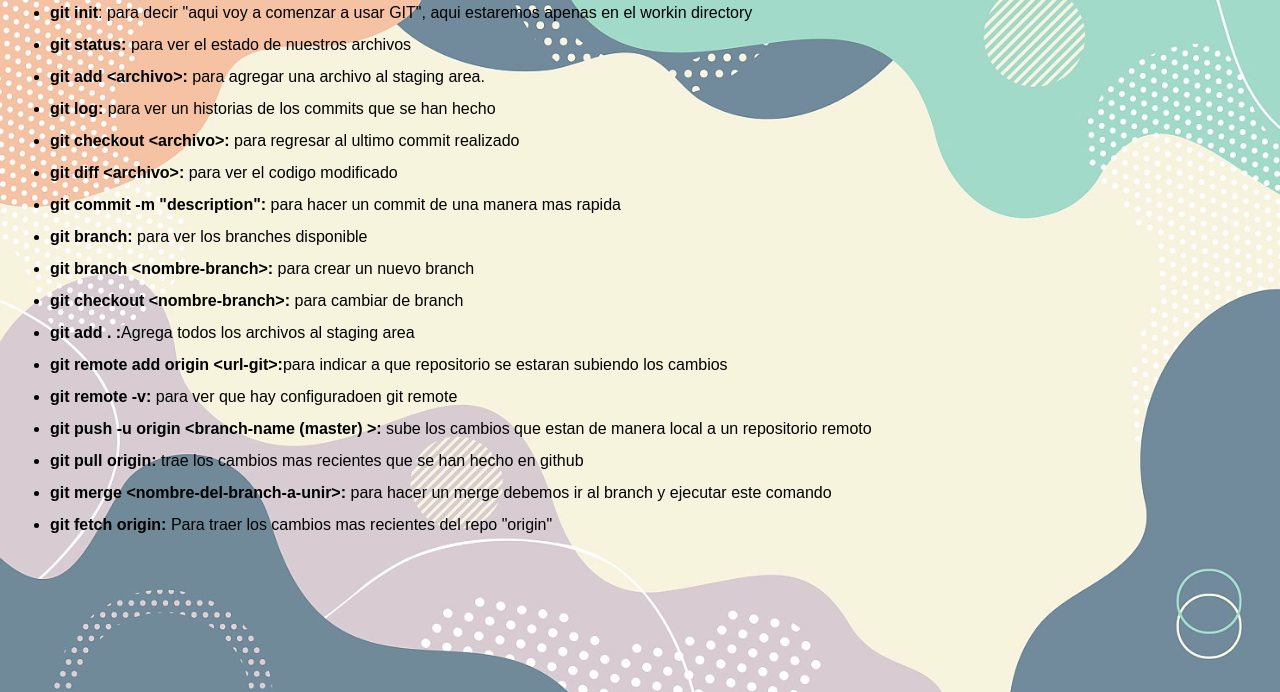
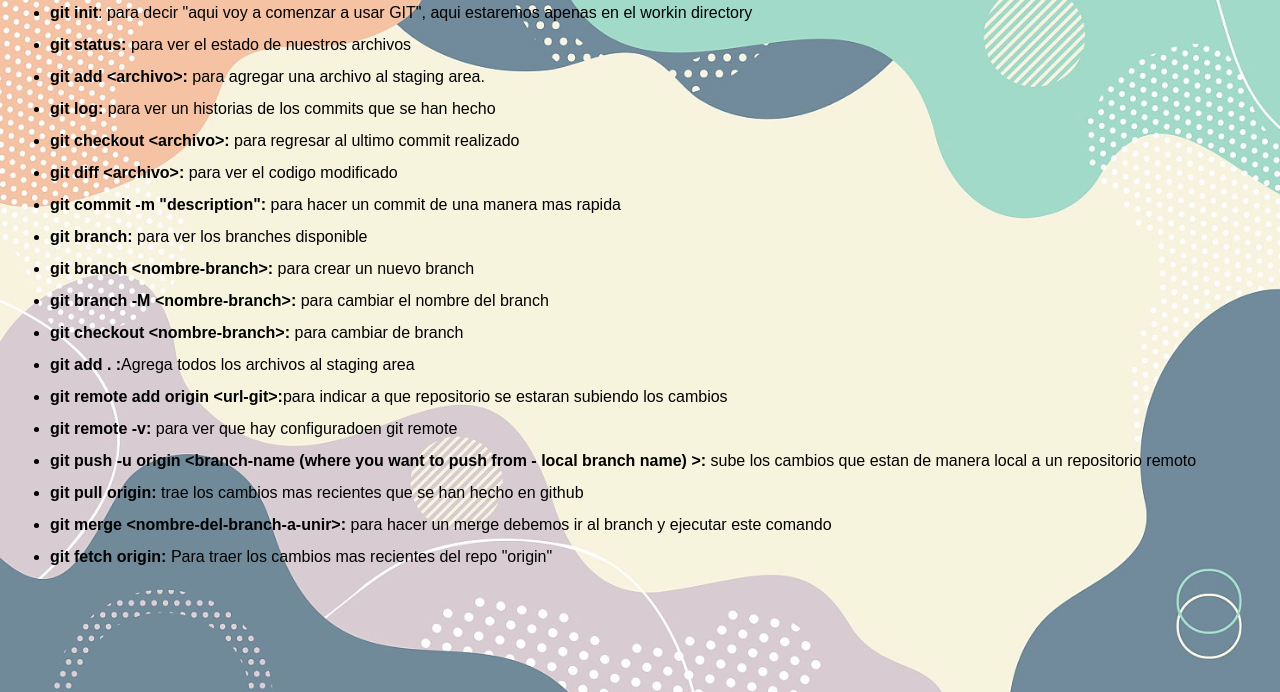
Before and after one commit to yohanangulo/git-basics, a plain HTML site: page index.html in a window 1280 px wide. Shown: the part 108-800 px from the top of the page. Drawn offline with Linux system fonts and the light colour scheme.

Commit message:
Update index.html

```diff
--- a/index.html
+++ b/index.html
@@ -26,11 +26,12 @@
             <li><b>git commit -m "description":</b> para hacer un commit de una manera mas rapida</li>
             <li><b>git branch:</b> para ver los branches disponible</li>
             <li><b>git branch &lt;nombre-branch&gt;:</b> para crear un nuevo branch</li>
+            <li><b>git branch -M &lt;nombre-branch&gt;:</b> para cambiar el nombre del branch</li>
             <li><b>git checkout &lt;nombre-branch&gt;:</b> para cambiar de branch</li>
             <li><b>git add . :</b>Agrega todos los archivos al staging area</li>
             <li><b>git remote add origin &lt;url-git&gt;:</b>para indicar a que repositorio se estaran subiendo los cambios</li>
             <li><b>git remote -v:</b> para ver que hay configuradoen git remote</li>
-            <li><b>git push -u origin &lt;branch-name (master) &gt;:</b> sube los cambios que estan de manera local a un repositorio remoto</li>
+            <li><b>git push -u origin &lt;branch-name (where you want to push from - local branch name) &gt;:</b> sube los cambios que estan de manera local a un repositorio remoto</li>
             <li><b>git pull origin:</b> trae los cambios mas recientes que se han hecho en github</li>
             <li><b>git merge &lt;nombre-del-branch-a-unir&gt;:</b> para hacer un merge debemos ir al branch y ejecutar este comando</li>
             <li><b>git fetch origin: </b>Para traer los cambios mas recientes del repo "origin"</li>
```
